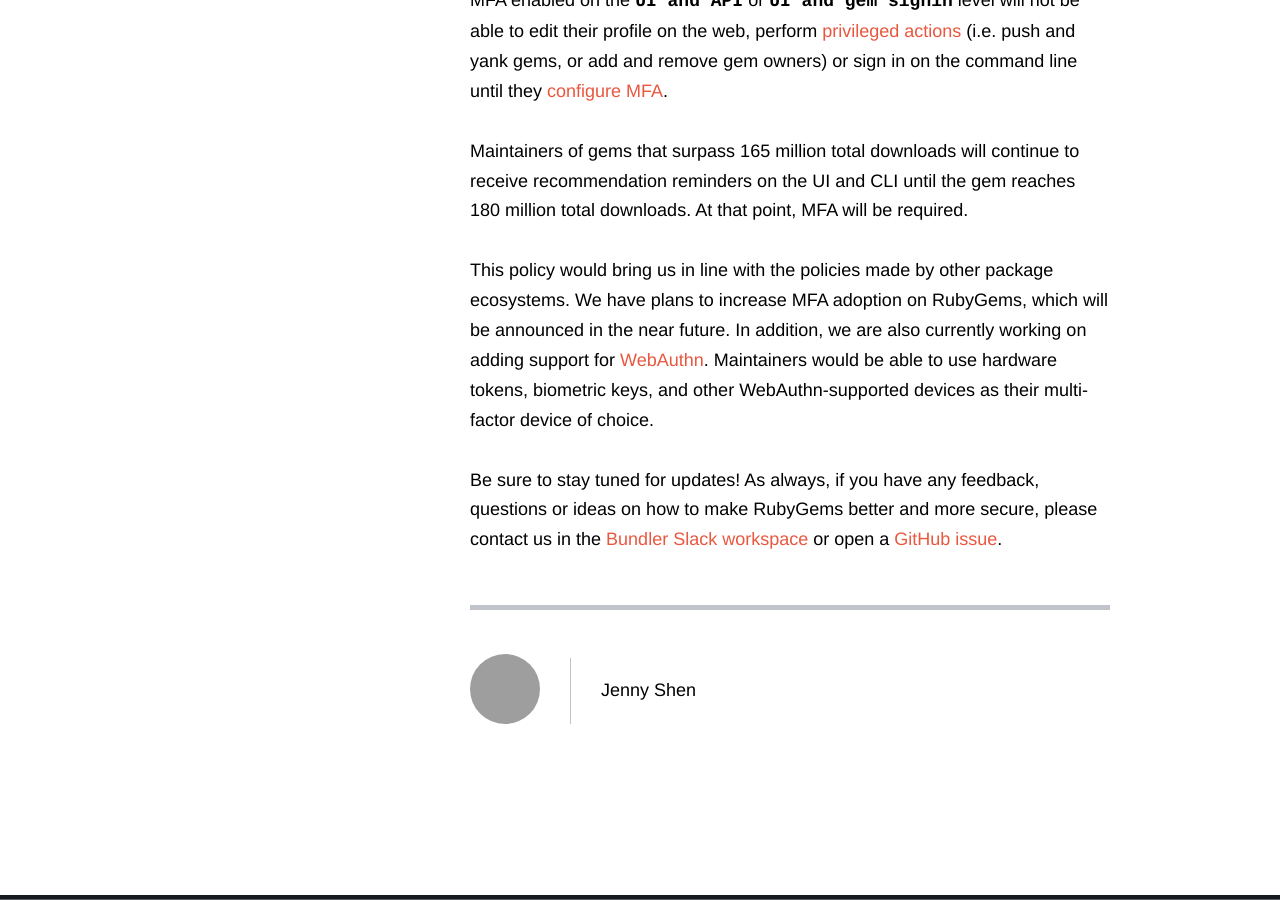
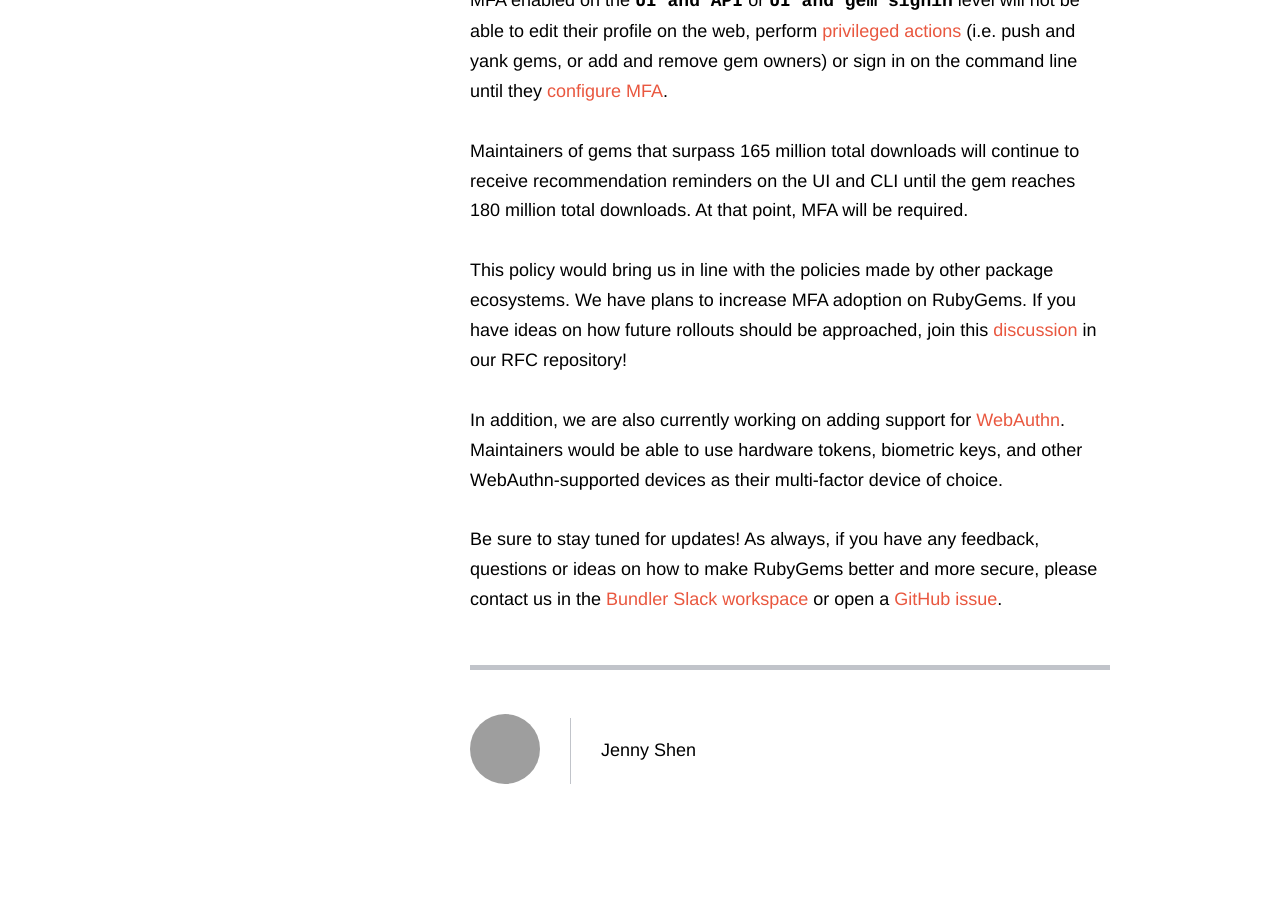
Before and after one commit to rubygems/rubygems.github.io, a Jekyll site: the page built from _posts/2022-08-15-requiring-mfa-on-popular-gems.md, in a window 1280 px wide and 900 px high, scrolled down 965 px. Built offline with Jekyll 4.4.1, drawn with Linux system fonts in a browser that asks for light colours; comment, search, counter and statistics services are not loaded; grey boxes are pictures that could not be loaded.

Commit message:
Link rfc issue on future rollouts

```diff
--- a/_posts/2022-08-15-requiring-mfa-on-popular-gems.md
+++ b/_posts/2022-08-15-requiring-mfa-on-popular-gems.md
@@ -14,6 +14,8 @@
 
 Maintainers of gems that surpass 165 million total downloads will continue to receive recommendation reminders on the UI and CLI until the gem reaches 180 million total downloads. At that point, MFA will be required.
 
-This policy would bring us in line with the policies made by other package ecosystems. We have plans to increase MFA adoption on RubyGems, which will be announced in the near future. In addition, we are also currently working on adding support for [WebAuthn](https://webauthn.guide/). Maintainers would be able to use hardware tokens, biometric keys, and other WebAuthn-supported devices as their multi-factor device of choice.
+This policy would bring us in line with the policies made by other package ecosystems. We have plans to increase MFA adoption on RubyGems. If you have ideas on how future rollouts should be approached, join this [discussion](https://github.com/rubygems/rfcs/issues/42) in our RFC repository!
+
+In addition, we are also currently working on adding support for [WebAuthn](https://webauthn.guide/). Maintainers would be able to use hardware tokens, biometric keys, and other WebAuthn-supported devices as their multi-factor device of choice.
 
 Be sure to stay tuned for updates! As always, if you have any feedback, questions or ideas on how to make RubyGems better and more secure, please contact us in the [Bundler Slack workspace](https://slack.bundler.io/) or open a [GitHub issue](https://github.com/rubygems/rubygems.org/issues).
```
